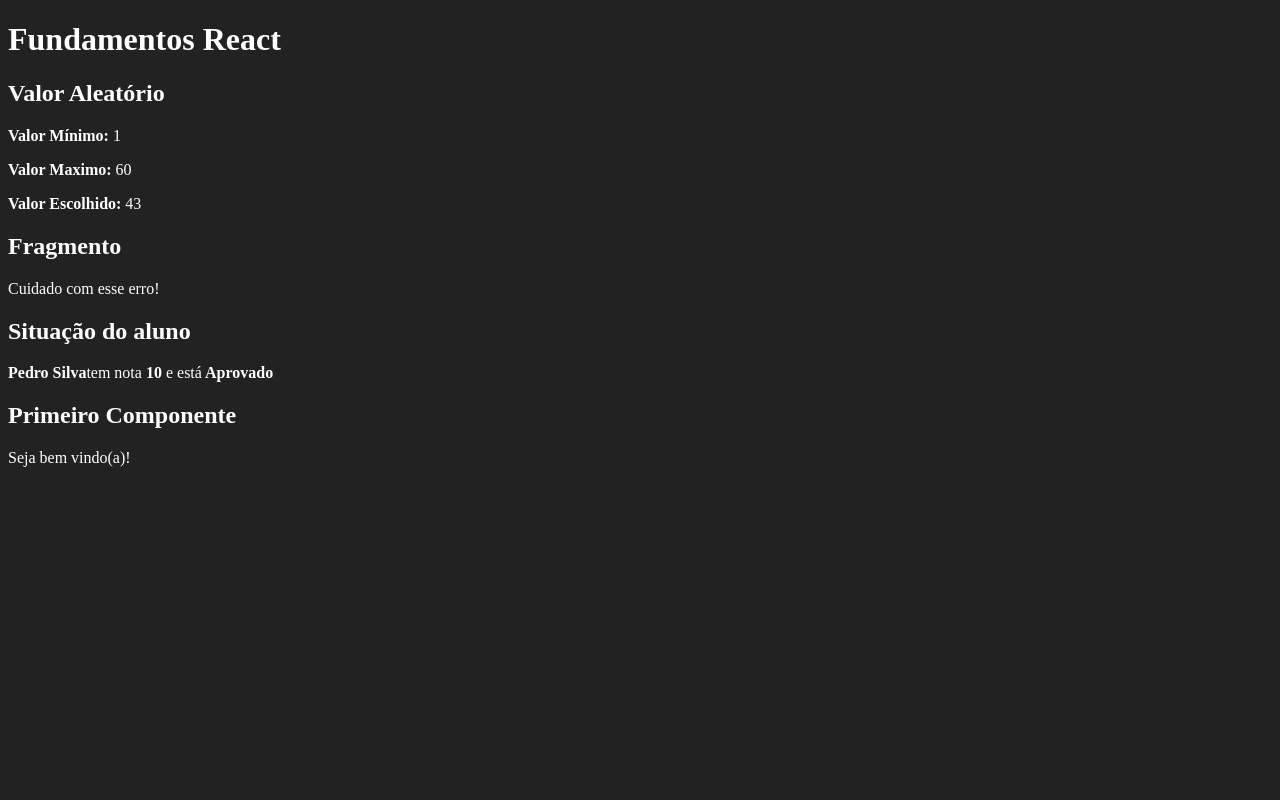
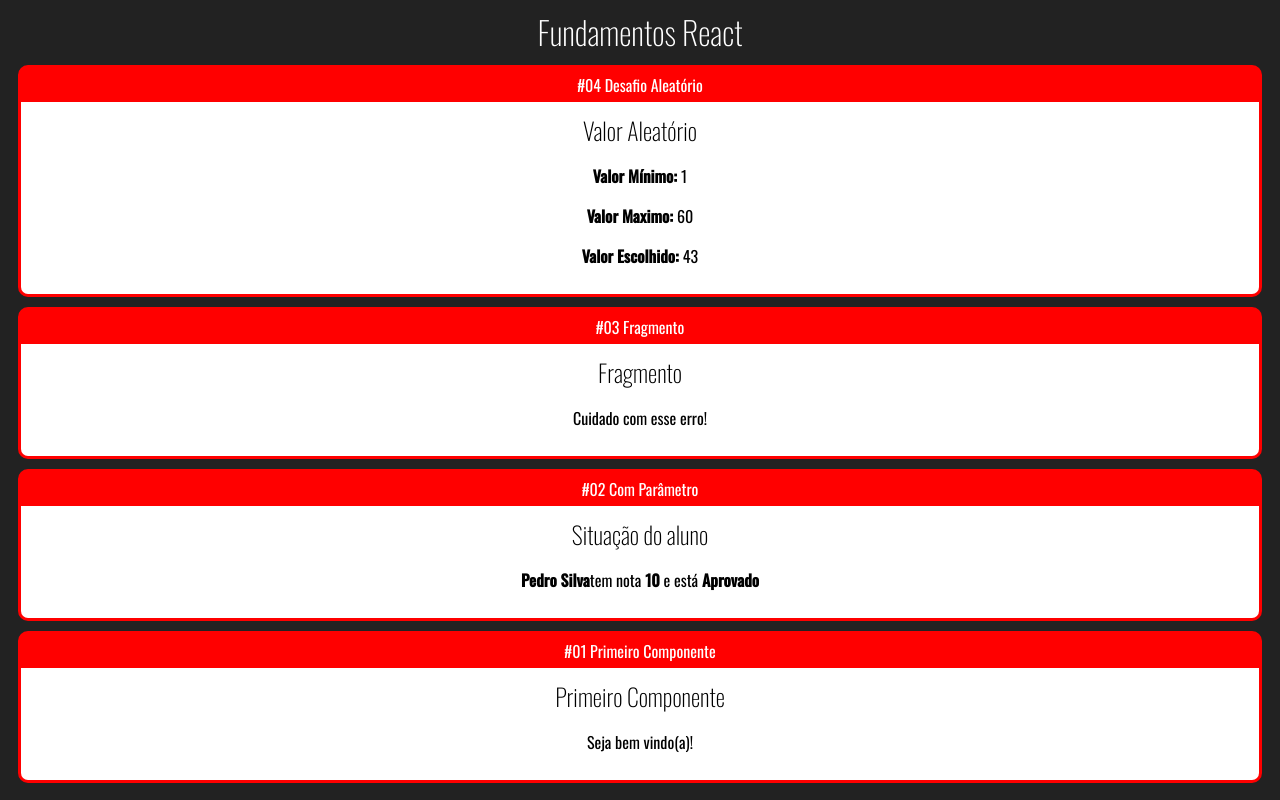
Before and after one commit to Paulosmj/Curso-React, a React (Create React App) app: page / in a window 1280 px wide. Built offline with nearby package versions, Linux system fonts and the light colour scheme.

Commit message:
Cards components

```diff
--- a/public/index.html
+++ b/public/index.html
@@ -8,7 +8,9 @@
   <meta name="theme-color" content="#000000" />
   <meta name="description" content="Web site created using create-react-app" />
   <link rel="apple-touch-icon" href="%PUBLIC_URL%/logo192.png" />
-
+  <link rel="preconnect" href="https://fonts.googleapis.com">
+  <link rel="preconnect" href="https://fonts.gstatic.com" crossorigin>
+  <link href="https://fonts.googleapis.com/css2?family=Oswald:wght@200;300;400;500&family=Ubuntu:wght@300;400;500;700&display=swap" rel="stylesheet">
   <link rel="manifest" href="%PUBLIC_URL%/manifest.json" />
 
   <title>React App</title>
--- a/src/App.jsx
+++ b/src/App.jsx
@@ -1,5 +1,7 @@
 /* eslint-disable */
 import React from 'react';
+
+import Card from './components/basicos/layout/Card';
 import Primeiro from './components/basicos/Primeiro';
 import ComParametro from './components/basicos/ComParametro';
 import Fragmento from './components/basicos/Fragmento';
@@ -8,10 +10,21 @@ import NumeroAleatorio from './components/basicos/NumeroAleatorio';
 export default () => (
   <div id="app">
     <h1>Fundamentos React</h1>
-    <NumeroAleatorio min={1} max={60} />
-    <Fragmento />
 
-    <ComParametro titulo="Situação do aluno" aluno="Pedro Silva" nota={9.3} />
-    <Primeiro />
+    <Card titulo="#04 Desafio Aleatório">
+      <NumeroAleatorio min={1} max={60} />
+    </Card>
+
+    <Card titulo="#03 Fragmento">
+      <Fragmento />
+    </Card>
+
+    <Card titulo="#02 Com Parâmetro">
+      <ComParametro titulo="Situação do aluno" aluno="Pedro Silva" nota={9.3} />
+    </Card>
+
+    <Card titulo="#01 Primeiro Componente">
+      <Primeiro />
+    </Card>
   </div>
 );
--- /dev/null
+++ b/src/components/basicos/layout/Card.css
@@ -0,0 +1,19 @@
+.Card {
+  background-color: red;
+  border-radius: 10px;
+  overflow: hidden;
+  border: 3px solid red;
+  margin: 10px;
+}
+
+.Card .Title {
+  padding: 5px 0px;
+  display: flex;
+  justify-content: center;
+}
+
+.Card .Content {
+  background-color: #fff;
+  color: #000;
+  padding: 10px;
+}
--- /dev/null
+++ b/src/components/basicos/layout/Card.jsx
@@ -0,0 +1,12 @@
+/* eslint-disable */
+import React from 'react';
+import './Card.css';
+
+export default (props) => {
+  return (
+    <div className="Card">
+      <div className="Title">{props.titulo}</div>
+      <div className="Content">{props.children}</div>
+    </div>
+  );
+};
--- a/src/index.css
+++ b/src/index.css
@@ -1,4 +1,14 @@
 body {
+  font-family: Oswald;
   background-color: #222;
   color: #fff;
+  text-align: center;
 }
+
+h1, h2, h3 {
+  font-weight: 200;
+}
+
+h1, h2 {
+    margin: 0;
+}
```
